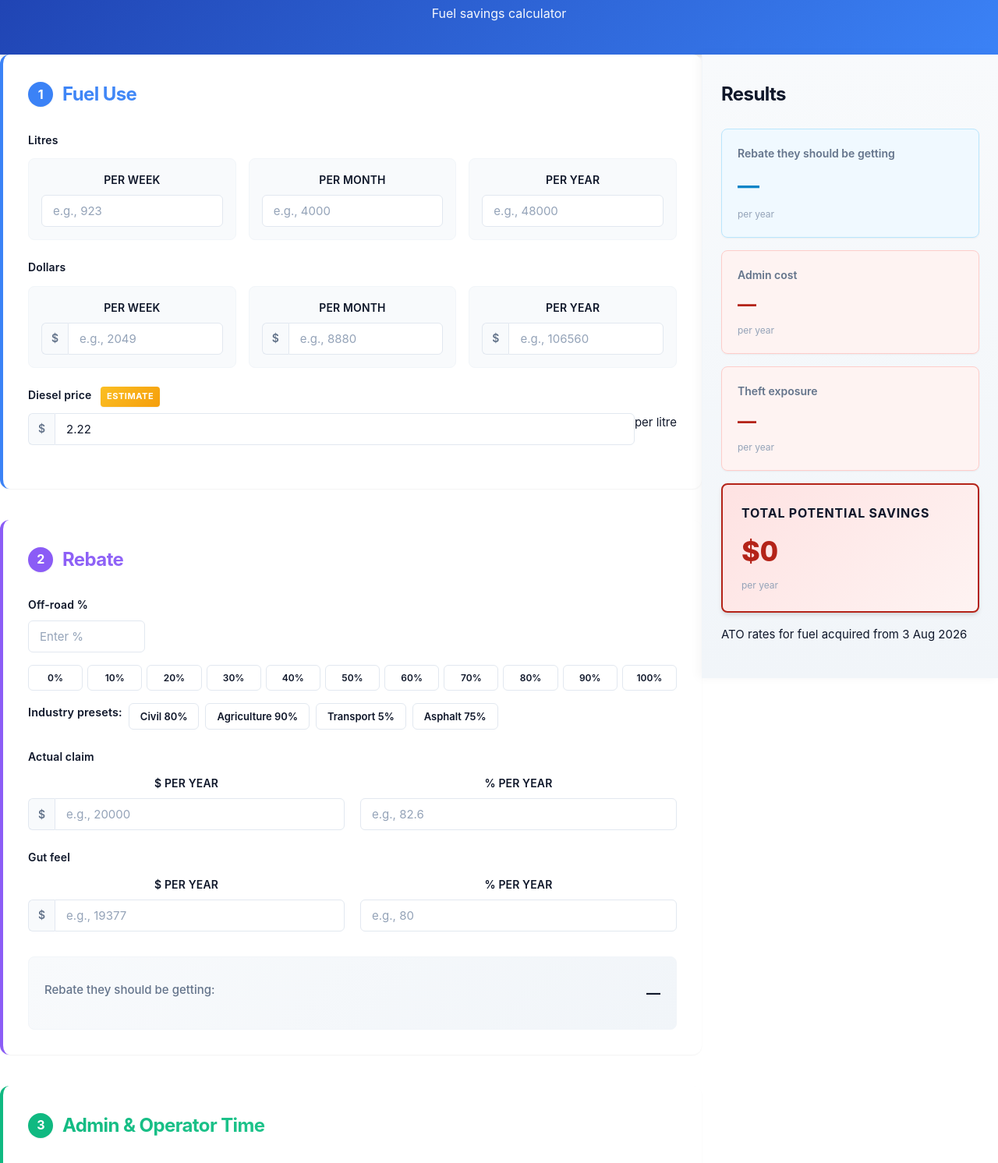
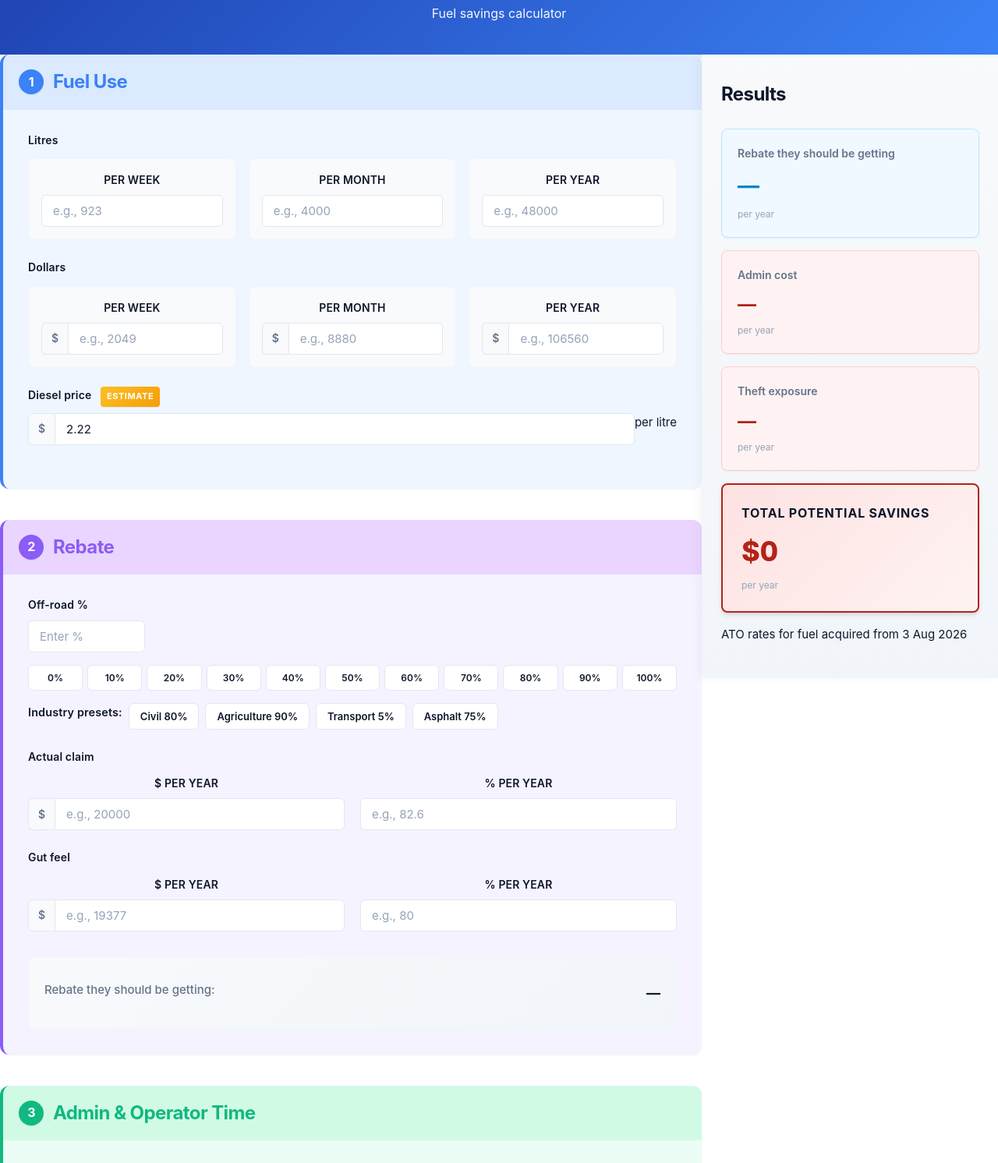
Before and after one commit to Mitch-Mitchelstalk/fuel-numbers, a website with bundled scripts: page index.html in a window 1280 px wide. Shown: the part 101-1593 px from the top of the page at 78% size. Built offline with nearby package versions, Linux system fonts and the light colour scheme.

Commit message:
Add tinted section backgrounds (v1.2.4)
Design update:
- Each section card now has a soft tinted background in its accent color
  for improved visual differentiation:
  * Section 1 (Fuel Use): Light blue #EFF6FF
  * Section 2 (Rebate): Light purple #F5F3FF
  * Section 3 (Admin & Log-book): Light green #ECFDF5
  * Section 4 (Theft risk): Light amber #FFFBEB

- Section headers have stronger tint backgrounds:
  * Fuel: #DBEAFE, Rebate: #E9D5FF
  * Admin: #D1FAE5, Theft: #FEF3C7

- Input fields remain white (#FFFFFF) for contrast and readability

- Removed gradient text effect from h2 headers (solid color now)
  to allow background tinting

- All text maintains WCAG AA contrast

Screenshots:
- tinted-top-1440x900.png (sections 1-2 with tinted backgrounds)
- tinted-sections34-1440x900.png (sections 3-4 with tinted backgrounds)

Co-authored-by: Mitch <Mitch-Mitchelstalk@users.noreply.github.com>

```diff
--- a/css/styles.css
+++ b/css/styles.css
@@ -116,13 +116,15 @@ header p {
 /* Section-specific colors */
 #section-fuel {
   border-left-color: var(--section-1-color);
+  background-color: var(--section-1-light);
 }
 
 #section-fuel h2 {
-  background: linear-gradient(135deg, var(--section-1-color) 0%, #60A5FA 100%);
-  -webkit-background-clip: text;
-  -webkit-text-fill-color: transparent;
-  background-clip: text;
+  color: var(--section-1-color);
+  padding: 1rem 1.25rem;
+  margin: -2rem -2rem 1.75rem -2rem;
+  background-color: #DBEAFE;
+  border-radius: var(--radius-lg) var(--radius-lg) 0 0;
 }
 
 #section-fuel .section-number {
@@ -131,13 +133,15 @@ header p {
 
 #section-rebate {
   border-left-color: var(--section-2-color);
+  background-color: var(--section-2-light);
 }
 
 #section-rebate h2 {
-  background: linear-gradient(135deg, var(--section-2-color) 0%, #A78BFA 100%);
-  -webkit-background-clip: text;
-  -webkit-text-fill-color: transparent;
-  background-clip: text;
+  color: var(--section-2-color);
+  padding: 1rem 1.25rem;
+  margin: -2rem -2rem 1.75rem -2rem;
+  background-color: #E9D5FF;
+  border-radius: var(--radius-lg) var(--radius-lg) 0 0;
 }
 
 #section-rebate .section-number {
@@ -146,13 +150,15 @@ header p {
 
 #section-admin {
   border-left-color: var(--section-3-color);
+  background-color: var(--section-3-light);
 }
 
 #section-admin h2 {
-  background: linear-gradient(135deg, var(--section-3-color) 0%, #34D399 100%);
-  -webkit-background-clip: text;
-  -webkit-text-fill-color: transparent;
-  background-clip: text;
+  color: var(--section-3-color);
+  padding: 1rem 1.25rem;
+  margin: -2rem -2rem 1.75rem -2rem;
+  background-color: #D1FAE5;
+  border-radius: var(--radius-lg) var(--radius-lg) 0 0;
 }
 
 #section-admin .section-number {
@@ -161,13 +167,15 @@ header p {
 
 #section-theft {
   border-left-color: var(--section-4-color);
+  background-color: var(--section-4-light);
 }
 
 #section-theft h2 {
-  background: linear-gradient(135deg, var(--section-4-color) 0%, #FBBF24 100%);
-  -webkit-background-clip: text;
-  -webkit-text-fill-color: transparent;
-  background-clip: text;
+  color: var(--section-4-color);
+  padding: 1rem 1.25rem;
+  margin: -2rem -2rem 1.75rem -2rem;
+  background-color: #FEF3C7;
+  border-radius: var(--radius-lg) var(--radius-lg) 0 0;
 }
 
 #section-theft .section-number {
@@ -237,7 +245,7 @@ header p {
   font-size: 0.9375rem;
   border: 1.5px solid var(--border-color);
   border-radius: var(--radius-sm);
-  background-color: var(--bg-base);
+  background-color: #FFFFFF;
   color: var(--text-primary);
   transition: all 0.2s ease;
   font-family: inherit;
```
Also changed, not shown: CHANGELOG.md, tinted-sections34-1440x900.png (added), tinted-top-1440x900.png (added).
